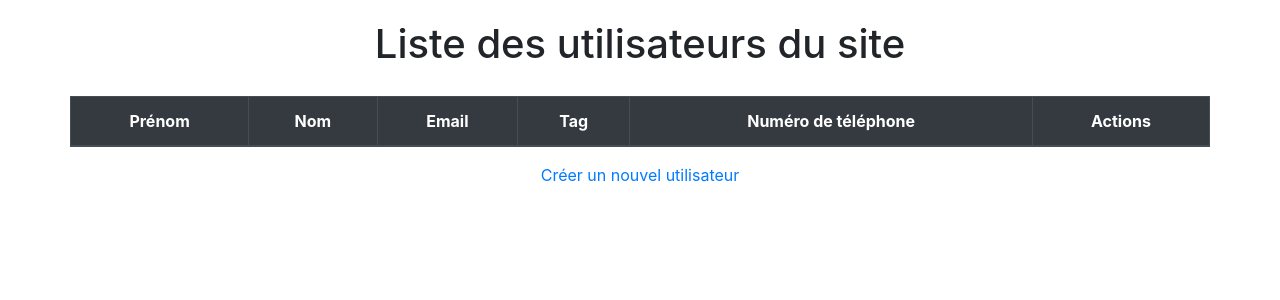
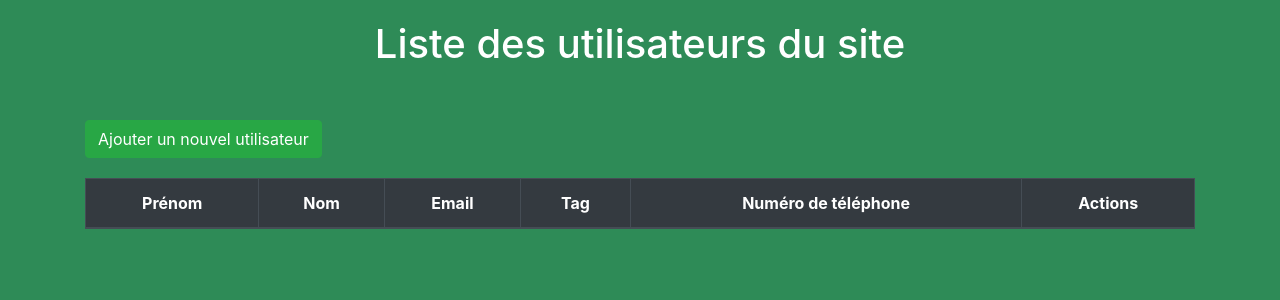
Before and after one commit to Abdoulaye224/CRM, a Symfony app: template app/templates/user/index.html.twig in a window 1280 px wide. Shown: the top 300 px of the page. Run offline with Twig, Linux system fonts and the light colour scheme; the template is opened without the code that fills it, so the values that code supplies are empty; some libraries are stand-ins or nearby versions.

Commit message:
Feat: TestUnit for User class & [IMPL][Design]

```diff
--- /dev/null
+++ b/app/public/css/crm.css
@@ -0,0 +1,15 @@
+body{
+    background-color: #2E8B57;
+    background-repeat: no-repeat;
+    background-size: cover;
+    background-position: center;
+    color: white;
+}
+
+td {
+    background-color: white;;
+}
+
+h1{
+    text-align: center;
+}
--- a/app/templates/user/index.html.twig
+++ b/app/templates/user/index.html.twig
@@ -4,21 +4,26 @@
 
 {% block title %}User list{% endblock %}
 {% block head %}
-<link rel="stylesheet" href="https://cdnjs.cloudflare.com/ajax/libs/font-awesome/4.7.0/css/font-awesome.min.css">
 {% endblock %}
 {% block body %}
+   <link href="{{ asset('css/crm.css') }}" type="text/css" rel="stylesheet">
 
 
     <style>
+
+
         h1{
             text-align: center;
         }
+
     </style>
         {% include ('flash-messages/flash-messages.html.twig') %}
     <div class="container">
-        <div Class="row justify-content-center" style = "margin-top : 20px;">
-            <h1>Liste des utilisateurs du site</h1>
-            <table Class="table table-bordered" style="margin-top: 20px;">
+            <h1 style = "margin-top: 20px;">Liste des utilisateurs du site</h1>
+            <br>
+
+            <a style = "margin-top : 20px;" href="{{ path('user-create') }}" class = "btn btn-success"> Ajouter un nouvel utilisateur </a>
+            <table class="table table-striped table-bordered table-hover" style="margin-top: 20px;">
                 <thead class="thead-dark" style="text-align: center;">
                 <tr>
                     <th> Prénom </th>
@@ -31,6 +36,7 @@
                 </tr>
                 </thead>
                 {# légèrement différent de php avec foreach userList as user #}
+                <tbody>
                 {% for user in user_list %}
                     <tr style = "text-align: center;">
                         <td>{{ user.firstName }} </td>
@@ -39,13 +45,13 @@
                         <td>{{ user.tag }}</td>
                         <td>0{{ user.phoneNumber }}</td>
                         <td>
-                            <a href="{{ path('user_edit', {'id': user.id}) }}" class = "btn btn-primary"><i class="fa fa-pencil" aria-hidden="true"></i></a>
-                            <a href="{{ path('user_delete', {'id': user.id}) }}" class = "btn btn-danger"><i class="fa fa-trash" aria-hidden="true"></i></a>
+                            <a title="Modifier cet utilisateur" href="{{ path('user_edit', {'id': user.id}) }}" class = "btn btn-primary"><i class="fa fa-pencil" aria-hidden="true"></i></a>
+                            <a title="Supprimer cet utilisateur" href="{{ path('user_delete', {'id': user.id}) }}" class = "btn btn-danger"><i class="fa fa-trash" aria-hidden="true"></i></a>
                         </td>
                     </tr>
                 {% endfor %}
+                </tbody>
             </table>
-                <a href="{{ path('user-create') }}"> Créer un nouvel utilisateur </a>
         </div>
     </div>
 {% endblock %}
```
Also changed, not shown: app/migrations/Version20200717100036.php (deleted, +0 -31 lines), app/migrations/Version20200717142730.php (renamed from app/migrations/Version20200717105042.php, +5 -3 lines), app/src/Entity/User.php (+7 -1 lines), app/templates/user/edit.html.twig (+6 -1 lines), app/templates/user/new.html.twig (+5 -3 lines), app/tests/Unit/UserTest.php (added, +88 -0 lines).
